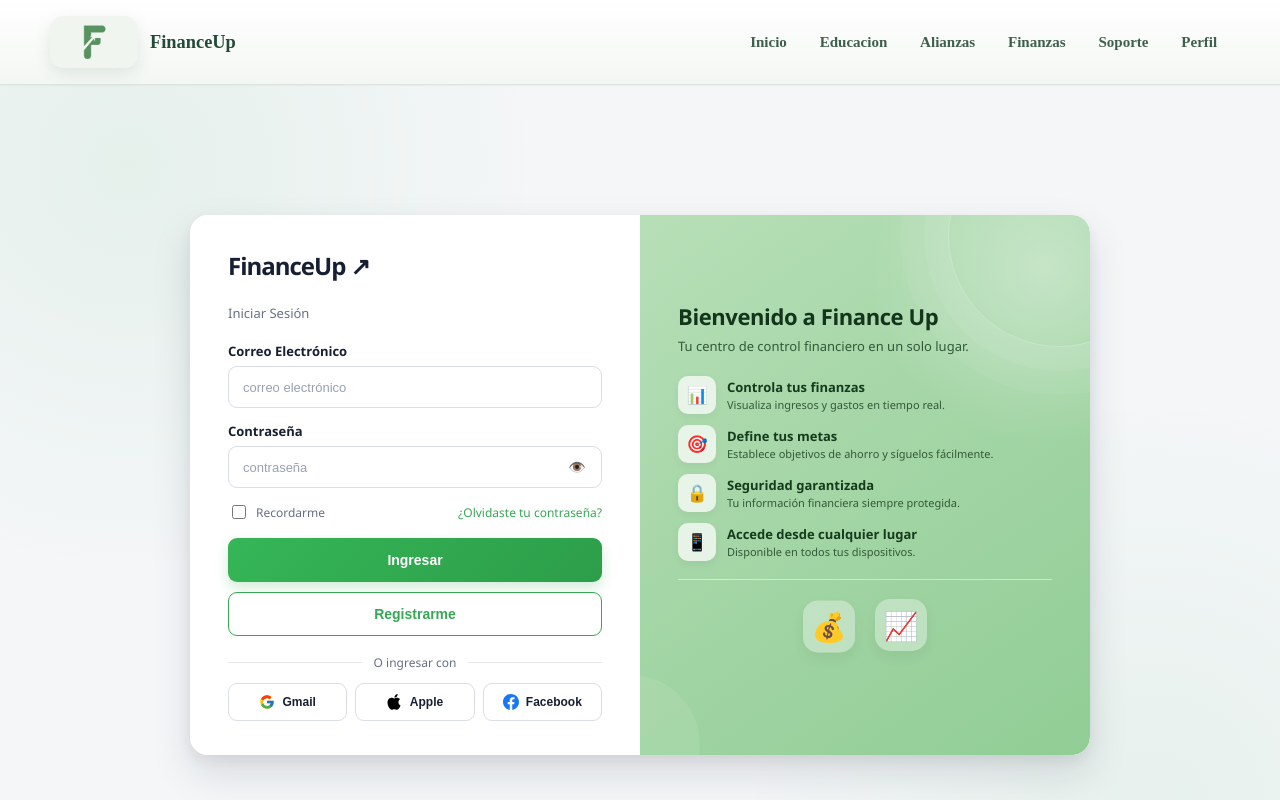
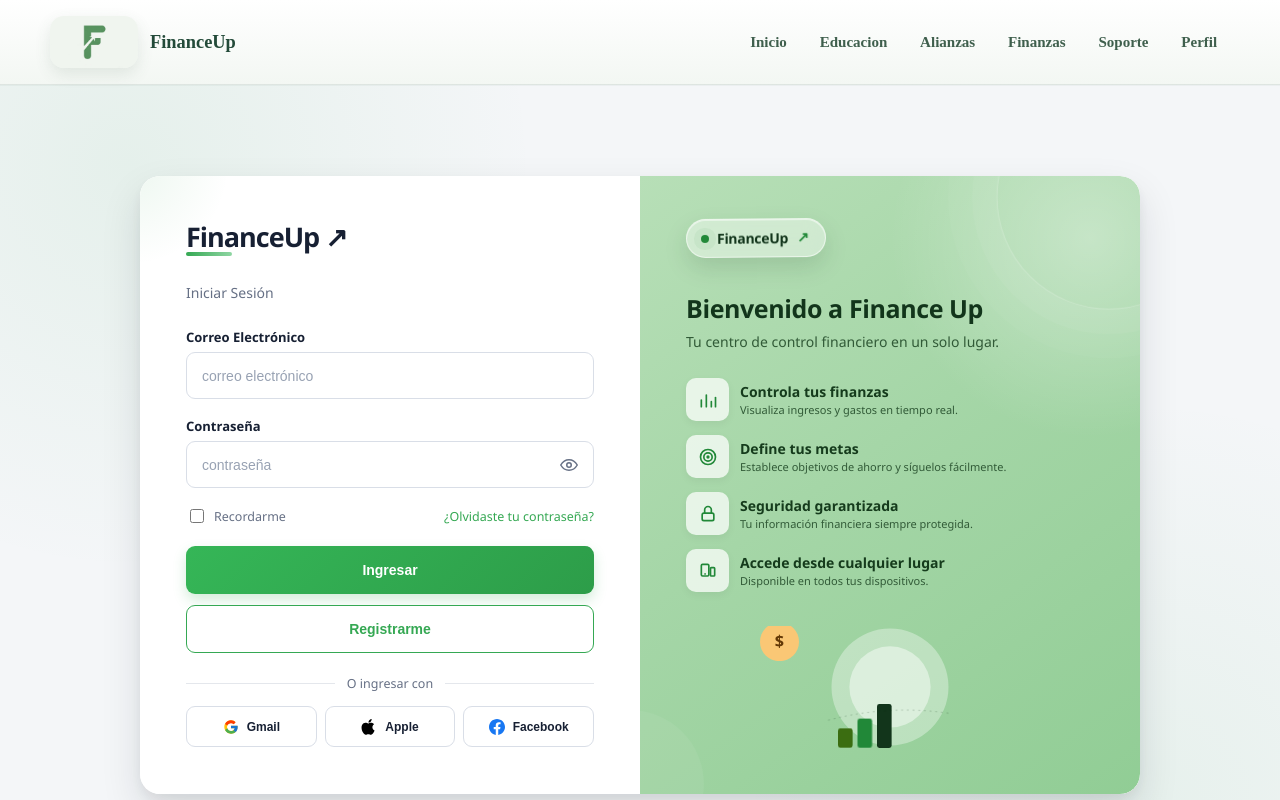
Before and after one commit to F5Alejo/cliente_financeup, an Angular app in the folder frontend_proyecto/: page /#/login in a window 1280 px wide. Shown: the top 800 px of the page. Built offline with nearby package versions, Linux system fonts and the light colour scheme.

Commit message:
ajuetes en todos los componetes de login

```diff
--- a/frontend_proyecto/src/app/app.routes.ts
+++ b/frontend_proyecto/src/app/app.routes.ts
@@ -16,18 +16,16 @@ export const routes: Routes = [
       {
         path: 'register',
         loadComponent: () =>
-          import('./pages/register/register').then((m) => m.RegisterComponent),
+          import('./pages/login/register/register').then((m) => m.RegisterComponent),
         title: 'Registro - FinanceUp',
       },
-
-
       {
-  path: 'recuperar-contrasena',
-  loadComponent: () =>
-    import('./pages/recuperar-contrasena/recuperar-contrasena').then(
+    path: 'recuperar-contrasena',
+    loadComponent: () =>
+    import('./pages/login/recuperar-contrasena/recuperar-contrasena').then(
       (m) => m.RecuperarContrasena
     ),
-  title: 'Recuperar contraseña - FinanceUp',
+    title: 'Recuperar contraseña - FinanceUp',
 },
 
       {
@@ -76,12 +74,6 @@ export const routes: Routes = [
       },
 
       {
-        path: 'pqr',
-        loadComponent: () =>
-          import('./pages/soporte/pqr/pqr').then((m) => m.PqrComponent),
-        title: 'Linea de ayuda - FinanceUp',
-      },
-      {
         path: 'finanzas',
         loadComponent: () =>
           import('./pages/finanzas/finanzas/finanzas')
--- a/frontend_proyecto/src/app/pages/login/login/login.css
+++ b/frontend_proyecto/src/app/pages/login/login/login.css
@@ -36,7 +36,7 @@
   align-items: center;
   justify-content: center;
 
-  padding: 24px 20px;
+  padding: 32px 24px;
 
   background:
     radial-gradient(
@@ -65,12 +65,12 @@
 
 .login-row {
   width: 100%;
-  max-width: 900px;
+  max-width: 1000px;
 
   display: flex;
   align-items: stretch;
 
-  border-radius: 18px;
+  border-radius: 20px;
   overflow: hidden;
 
   background: white;
@@ -78,6 +78,19 @@
   box-shadow:
     0 18px 40px rgba(16, 24, 40, 0.12),
     0 6px 14px rgba(16, 24, 40, 0.06);
+
+  animation: cardEntrance 0.7s cubic-bezier(0.16, 1, 0.3, 1) both;
+}
+
+@keyframes cardEntrance {
+  from {
+    opacity: 0;
+    transform: translateY(18px) scale(0.98);
+  }
+  to {
+    opacity: 1;
+    transform: translateY(0) scale(1);
+  }
 }
 
 /* =========================================================
@@ -88,16 +101,37 @@
   width: 50%;
   max-width: none;
 
-  padding: 34px 38px;
+  padding: 42px 46px;
 
   background: #ffffff;
 
-  border-radius: 18px 0 0 18px;
+  border-radius: 20px 0 0 20px;
 
   display: flex;
   flex-direction: column;
 
   position: relative;
+
+  overflow: hidden;
+}
+
+/* Halo decorativo sutil en la esquina */
+.login-card::before {
+  content: "";
+
+  position: absolute;
+
+  width: 200px;
+  height: 200px;
+
+  border-radius: 50%;
+
+  top: -110px;
+  left: -110px;
+
+  background: radial-gradient(circle, rgba(53, 168, 83, 0.09), transparent 70%);
+
+  pointer-events: none;
 }
 
 /* =========================================================
@@ -106,7 +140,8 @@
 
 .logo-section {
   text-align: left;
-  margin-bottom: 20px;
+  margin-bottom: 26px;
+  position: relative;
 }
 
 /* Logo FinanceUp */
@@ -115,21 +150,53 @@
 
   display: block;
 
-  font-size: 24px;
+  font-size: 27px;
   font-weight: 800;
 
   letter-spacing: -1px;
 
   color: #172033;
 
-  margin-bottom: 22px;
+  margin-bottom: 28px;
+
+  position: relative;
+}
+
+/* Acento en gradiente bajo el logo */
+.logo-section::after {
+  content: "";
+
+  position: absolute;
+
+  left: 0;
+  top: 34px;
+
+  width: 46px;
+  height: 4px;
+
+  border-radius: 4px;
+
+  background: linear-gradient(90deg, var(--green), #8fd6a3);
+
+  animation: accentGrow 0.9s cubic-bezier(0.16, 1, 0.3, 1) 0.15s both;
+}
+
+@keyframes accentGrow {
+  from {
+    width: 0;
+    opacity: 0;
+  }
+  to {
+    width: 46px;
+    opacity: 1;
+  }
 }
 
 /* Verde en la palabra Up */
 .logo-section h1 {
   position: relative;
 
-  font-size: 21px;
+  font-size: 24px;
   font-weight: 750;
 
   color: var(--text);
@@ -143,7 +210,7 @@
 */
 
 .logo-section p {
-  font-size: 13px;
+  font-size: 14px;
   color: var(--text-secondary);
 
   margin: 0;
@@ -178,7 +245,7 @@
 
 .form-group {
   width: 100%;
-  margin-bottom: 14px;
+  margin-bottom: 18px;
 }
 
 .form-group label {
@@ -197,9 +264,9 @@
 .form-group input[type="text"] {
   width: 100%;
 
-  height: 42px;
+  height: 47px;
 
-  padding: 0 14px;
+  padding: 0 15px;
 
   border: 1px solid var(--border);
   border-radius: 9px;
@@ -208,7 +275,7 @@
 
   color: var(--text);
 
-  font-size: 13px;
+  font-size: 14px;
 
   transition:
     border-color 0.25s ease,
@@ -269,13 +336,33 @@
 
   border-radius: 7px;
 
-  font-size: 14px;
+  color: var(--text-secondary);
 
-  transition: background 0.2s ease;
+  transition: background 0.2s ease, color 0.2s ease;
+}
+
+.toggle-password svg {
+  width: 18px;
+  height: 18px;
+
+  animation: iconPop 0.2s ease;
+}
+
+@keyframes iconPop {
+  from {
+    opacity: 0;
+    transform: scale(0.8);
+  }
+  to {
+    opacity: 1;
+    transform: scale(1);
+  }
 }
 
 .toggle-password:hover {
   background: #f1f3f5;
+
+  color: var(--green-dark);
 }
 
 /* =========================================================
@@ -289,9 +376,9 @@
   align-items: center;
   justify-content: space-between;
 
-  margin: 0 0 16px;
+  margin: 0 0 20px;
 
-  font-size: 12px;
+  font-size: 12.5px;
 }
 
 .checkbox-label {
@@ -338,9 +425,9 @@
 .login-card > button:not(.register-button):not(.btn-social):not(.toggle-password) {
   width: 100%;
 
-  height: 44px;
+  height: 48px;
 
-  padding: 0 16px;
+  padding: 0 17px;
 
   border: none;
 
@@ -360,7 +447,7 @@
 
   cursor: pointer;
 
-  margin-bottom: 10px;
+  margin-bottom: 11px;
 
   box-shadow:
     0 6px 13px rgba(53, 168, 83, 0.22);
@@ -395,9 +482,9 @@
 .register-button {
   width: 100%;
 
-  height: 44px;
+  height: 48px;
 
-  padding: 0 16px;
+  padding: 0 17px;
 
   background: white;
 
@@ -438,11 +525,11 @@
 
   position: relative;
 
-  margin: 18px 0 12px;
+  margin: 22px 0 14px;
 
   color: var(--text-secondary);
 
-  font-size: 12px;
+  font-size: 12.5px;
 }
 
 .social-divider::before,
@@ -479,13 +566,13 @@
 .btn-social {
   flex: 1;
 
-  height: 38px;
+  height: 41px;
 
   display: flex;
   align-items: center;
   justify-content: center;
 
-  gap: 7px;
+  gap: 8px;
 
   padding: 0 8px;
 
@@ -533,9 +620,9 @@
   width: 50%;
   max-width: none;
 
-  padding: 38px 38px;
+  padding: 46px 46px;
 
-  border-radius: 0 18px 18px 0;
+  border-radius: 0 20px 20px 0;
 
   color: #12351b;
 
@@ -581,6 +668,8 @@
   box-shadow:
     0 0 0 24px rgba(255,255,255,0.05),
     0 0 0 48px rgba(255,255,255,0.04);
+
+  animation: gentlePulse 6s ease-in-out infinite;
 }
 
 .login-welcome::after {
@@ -597,6 +686,111 @@
   bottom: -60px;
 
   background: rgba(255,255,255,0.08);
+
+  animation: gentlePulse 6s ease-in-out infinite 1.5s;
+}
+
+@keyframes gentlePulse {
+  0%, 100% {
+    transform: scale(1);
+    opacity: 1;
+  }
+  50% {
+    transform: scale(1.06);
+    opacity: 0.8;
+  }
+}
+
+/* =========================================================
+   INSIGNIA DE LOGO FLOTANTE
+   ========================================================= */
+
+.welcome-logo {
+  position: relative;
+  z-index: 3;
+
+  align-self: flex-start;
+
+  display: inline-flex;
+
+  align-items: center;
+
+  gap: 8px;
+
+  padding: 9px 18px 9px 14px;
+
+  margin-bottom: 30px;
+
+  border-radius: 999px;
+
+  background: rgba(255, 255, 255, 0.4);
+
+  border: 1px solid rgba(255, 255, 255, 0.6);
+
+  backdrop-filter: blur(10px);
+  -webkit-backdrop-filter: blur(10px);
+
+  box-shadow:
+    0 10px 24px rgba(18, 53, 27, 0.14),
+    inset 0 1px 0 rgba(255, 255, 255, 0.5);
+
+  font-size: 14px;
+
+  font-weight: 800;
+
+  letter-spacing: -0.3px;
+
+  color: #12351b;
+
+  animation: logoFloat 4s ease-in-out infinite;
+}
+
+.welcome-logo-dot {
+  width: 8px;
+  height: 8px;
+
+  border-radius: 50%;
+
+  background: #218838;
+
+  box-shadow: 0 0 0 4px rgba(33, 136, 56, 0.18);
+
+  animation: dotPulse 2s ease-in-out infinite;
+}
+
+.welcome-logo-arrow {
+  display: inline-block;
+
+  color: #218838;
+
+  animation: arrowNudge 2.2s ease-in-out infinite;
+}
+
+@keyframes logoFloat {
+  0%, 100% {
+    transform: translateY(0) rotate(0deg);
+  }
+  50% {
+    transform: translateY(-7px) rotate(-1deg);
+  }
+}
+
+@keyframes dotPulse {
+  0%, 100% {
+    box-shadow: 0 0 0 4px rgba(33, 136, 56, 0.18);
+  }
+  50% {
+    box-shadow: 0 0 0 7px rgba(33, 136, 56, 0.06);
+  }
+}
+
+@keyframes arrowNudge {
+  0%, 100% {
+    transform: translate(0, 0);
+  }
+  50% {
+    transform: translate(2px, -2px);
+  }
 }
 
 /* =========================================================
@@ -607,7 +801,7 @@
   position: relative;
   z-index: 2;
 
-  font-size: 22px;
+  font-size: 25px;
 
   font-weight: 750;
 
@@ -622,13 +816,13 @@
   position: relative;
   z-index: 2;
 
-  font-size: 13px;
+  font-size: 14px;
 
-  line-height: 1.45;
+  line-height: 1.5;
 
   color: #315a37;
 
-  margin: 0 0 20px;
+  margin: 0 0 26px;
 }
 
 /* =========================================================
@@ -649,7 +843,7 @@
 
   flex-direction: column;
 
-  gap: 11px;
+  gap: 14px;
 }
 
 .welcome-features li {
@@ -661,17 +855,15 @@
 }
 
 .feature-icon {
-  width: 38px;
-  height: 38px;
+  width: 43px;
+  height: 43px;
 
-  min-width: 38px;
+  min-width: 43px;
 
   display: flex;
 
   align-items: center;
   justify-content: center;
-
-  font-size: 17px;
 
   background: rgba(255,255,255,0.72);
 
@@ -679,12 +871,19 @@
 
   box-shadow:
     0 3px 8px rgba(0,0,0,0.05);
+
+  color: var(--green-dark);
+}
+
+.feature-icon svg {
+  width: 20px;
+  height: 20px;
 }
 
 .welcome-features strong {
   display: block;
 
-  font-size: 13px;
+  font-size: 14px;
 
   font-weight: 700;
 
@@ -704,64 +903,68 @@
 }
 
 /* =========================================================
-   ILUSTRACIÓN
+   ILUSTRACIÓN — tarjeta de estadística
    ========================================================= */
 
 .illustration {
   position: relative;
   z-index: 2;
 
-  height: 90px;
+  margin-top: 22px;
 
-  margin-top: 18px;
-
-  padding-top: 14px;
-
-  border-top: 1px solid rgba(255,255,255,0.5);
+  padding-top: 12px;
 
   display: flex;
 
   align-items: center;
 
   justify-content: center;
-
-  gap: 20px;
 }
 
-.icon-coin,
-.icon-chart {
-  display: flex;
+.illustration-svg {
+  width: 100%;
+  max-width: 260px;
 
-  align-items: center;
-  justify-content: center;
-
-  width: 52px;
-  height: 52px;
-
-  border-radius: 15px;
-
-  background: rgba(255,255,255,0.35);
-
-  font-size: 28px;
-
-  box-shadow:
-    0 6px 14px rgba(0,0,0,0.05);
-
-  animation: floating 3s ease-in-out infinite;
+  height: auto;
 }
 
-.icon-chart {
-  animation-delay: 0.5s;
+.illustration-svg .coin-group {
+  animation: coinFloat 3s ease-in-out infinite;
+  transform-origin: center;
 }
 
-@keyframes floating {
-  0%,
-  100% {
+.illustration-svg .bar-1 {
+  animation: barGrow 0.6s cubic-bezier(0.16, 1, 0.3, 1) 0.2s both;
+  transform-origin: bottom;
+}
+
+.illustration-svg .bar-2 {
+  animation: barGrow 0.6s cubic-bezier(0.16, 1, 0.3, 1) 0.35s both;
+  transform-origin: bottom;
+}
+
+.illustration-svg .bar-3 {
+  animation: barGrow 0.6s cubic-bezier(0.16, 1, 0.3, 1) 0.5s both;
+  transform-origin: bottom;
+}
+
+@keyframes coinFloat {
+  0%, 100% {
     transform: translateY(0);
   }
-
   50% {
     transform: translateY(-6px);
+  }
+}
+
+@keyframes barGrow {
+  from {
+    transform: scaleY(0);
+    opacity: 0;
+  }
+  to {
+    transform: scaleY(1);
+    opacity: 1;
   }
 }
 
@@ -831,6 +1034,12 @@
     border-radius: 16px 16px 0 0;
   }
 
+  .welcome-logo {
+    font-size: 12.5px;
+    padding: 7px 14px 7px 11px;
+    margin-bottom: 18px;
+  }
+
   .login-welcome h2 {
     font-size: 18px;
   }
@@ -840,17 +1049,11 @@
   }
 
   .illustration {
-    height: 70px;
-
     margin-top: 16px;
   }
 
-  .icon-coin,
-  .icon-chart {
-    width: 42px;
-    height: 42px;
-
-    font-size: 22px;
+  .illustration-svg {
+    max-width: 200px;
   }
 }
 
--- a/frontend_proyecto/src/app/pages/login/login/login.html
+++ b/frontend_proyecto/src/app/pages/login/login/login.html
@@ -43,8 +43,16 @@
             type="button"
             class="toggle-password"
             (click)="togglePasswordVisibility()"
+            [attr.aria-label]="showPassword ? 'Ocultar contraseña' : 'Mostrar contraseña'"
           >
-            {{ showPassword ? '🙈' : '👁️' }}
+            <svg *ngIf="!showPassword" viewBox="0 0 24 24" fill="none" stroke="currentColor" stroke-width="2" stroke-linecap="round" stroke-linejoin="round">
+              <path d="M1 12s4-7 11-7 11 7 11 7-4 7-11 7-11-7-11-7z"></path>
+              <circle cx="12" cy="12" r="3"></circle>
+            </svg>
+            <svg *ngIf="showPassword" viewBox="0 0 24 24" fill="none" stroke="currentColor" stroke-width="2" stroke-linecap="round" stroke-linejoin="round">
+              <path d="M17.94 17.94A10.94 10.94 0 0 1 12 20c-7 0-11-8-11-8a20.3 20.3 0 0 1 5.06-5.94M9.9 4.24A10.4 10.4 0 0 1 12 4c7 0 11 8 11 8a20.3 20.3 0 0 1-2.16 3.19m-6.72-1.07a3 3 0 1 1-4.24-4.24"></path>
+              <line x1="1" y1="1" x2="23" y2="23"></line>
+            </svg>
           </button>
         </div>
       </div>
@@ -102,33 +110,62 @@
 
     <!-- Panel de bienvenida -->
     <div class="login-welcome">
+      <div class="welcome-logo">
+        <span class="welcome-logo-dot"></span>
+        FinanceUp <span class="welcome-logo-arrow">↗</span>
+      </div>
+
       <h2>Bienvenido a Finance Up</h2>
       <p class="welcome-subtitle">Tu centro de control financiero en un solo lugar.</p>
 
       <ul class="welcome-features">
         <li>
-          <span class="feature-icon">📊</span>
+          <span class="feature-icon">
+            <svg viewBox="0 0 24 24" fill="none" stroke="currentColor" stroke-width="2" stroke-linecap="round" stroke-linejoin="round">
+              <line x1="4" y1="20" x2="4" y2="12"></line>
+              <line x1="10" y1="20" x2="10" y2="6"></line>
+              <line x1="16" y1="20" x2="16" y2="14"></line>
+              <line x1="21" y1="20" x2="21" y2="9"></line>
+            </svg>
+          </span>
           <div>
             <strong>Controla tus finanzas</strong>
             <p>Visualiza ingresos y gastos en tiempo real.</p>
           </div>
         </li>
         <li>
-          <span class="feature-icon">🎯</span>
+          <span class="feature-icon">
+            <svg viewBox="0 0 24 24" fill="none" stroke="currentColor" stroke-width="2" stroke-linecap="round" stroke-linejoin="round">
+              <circle cx="12" cy="12" r="9"></circle>
+              <circle cx="12" cy="12" r="5"></circle>
+              <circle cx="12" cy="12" r="1"></circle>
+            </svg>
+          </span>
           <div>
             <strong>Define tus metas</strong>
             <p>Establece objetivos de ahorro y síguelos fácilmente.</p>
           </div>
         </li>
         <li>
-          <span class="feature-icon">🔒</span>
+          <span class="feature-icon">
+            <svg viewBox="0 0 24 24" fill="none" stroke="currentColor" stroke-width="2" stroke-linecap="round" stroke-linejoin="round">
+              <rect x="5" y="11" width="14" height="9" rx="2"></rect>
+              <path d="M8 11V7a4 4 0 0 1 8 0v4"></path>
+            </svg>
+          </span>
           <div>
             <strong>Seguridad garantizada</strong>
             <p>Tu información financiera siempre protegida.</p>
           </div>
         </li>
         <li>
-          <span class="feature-icon">📱</span>
+          <span class="feature-icon">
+            <svg viewBox="0 0 24 24" fill="none" stroke="currentColor" stroke-width="2" stroke-linecap="round" stroke-linejoin="round">
+              <rect x="4" y="4" width="9" height="14" rx="1.5"></rect>
+              <rect x="15" y="8" width="5" height="10" rx="1"></rect>
+              <line x1="8.5" y1="15.5" x2="8.5" y2="15.51"></line>
+            </svg>
+          </span>
           <div>
             <strong>Accede desde cualquier lugar</strong>
             <p>Disponible en todos tus dispositivos.</p>
@@ -137,8 +174,23 @@
       </ul>
 
       <div class="illustration">
-        <span class="icon-coin">💰</span>
-        <span class="icon-chart">📈</span>
+        <svg class="illustration-svg" viewBox="0 0 320 150" preserveAspectRatio="xMidYMid meet">
+          <circle cx="160" cy="75" r="72" fill="#ffffff" opacity="0.35"></circle>
+          <circle cx="160" cy="75" r="50" fill="#ffffff" opacity="0.45"></circle>
+
+          <g transform="translate(96,96)">
+            <rect class="bar-1" x="0" y="30" width="18" height="24" rx="3" fill="#3b6d11"></rect>
+            <rect class="bar-2" x="24" y="18" width="18" height="36" rx="3" fill="#218838"></rect>
+            <rect class="bar-3" x="48" y="0" width="18" height="54" rx="3" fill="#12351b"></rect>
+          </g>
+
+          <g class="coin-group" transform="translate(178,40)">
+            <circle cx="24" cy="24" r="24" fill="#fac775"></circle>
+            <text x="24" y="31" text-anchor="middle" font-size="20" font-weight="700" fill="#633806">$</text>
+          </g>
+
+          <path d="M84 116 Q160 96 236 108" stroke="#12351b" stroke-width="1" stroke-dasharray="2 5" fill="none" opacity="0.3"></path>
+        </svg>
       </div>
     </div>
 
--- a/frontend_proyecto/src/app/pages/login/login/login.ts
+++ b/frontend_proyecto/src/app/pages/login/login/login.ts
@@ -69,7 +69,7 @@ export class LoginComponent {
   }
 
   goToForgotPassword(): void {
-    this.router.navigate(['/forgot-password']);
+    this.router.navigate(['/recuperar-contrasena']);
   }
 
 
--- a/frontend_proyecto/src/app/services/auth.ts
+++ b/frontend_proyecto/src/app/services/auth.ts
@@ -55,6 +55,38 @@ export class AuthService {
   }
 
   /**
+   * Login con proveedor social (Google/Apple/Facebook).
+   * MOCK: simula la respuesta del proveedor mientras no haya SDK/backend real conectado.
+   * TODO: reemplazar por el flujo real de cada proveedor (ver notas de integración).
+   */
+  iniciarSesionConProveedor(proveedor: 'google' | 'apple' | 'facebook'): Promise<Usuario> {
+    return new Promise((resolve) => {
+      setTimeout(() => {
+        const emailSimulado = `usuario@${proveedor}.com`;
+
+        let usuario = this.usuarios.find(
+          (u) => u.email.toLowerCase() === emailSimulado.toLowerCase()
+        );
+
+        // Si es la primera vez que "entra" con ese proveedor, se crea el usuario
+        if (!usuario) {
+          usuario = {
+            email: emailSimulado,
+            password: '', // no aplica en login social
+            nombre: `Usuario ${proveedor.charAt(0).toUpperCase() + proveedor.slice(1)}`,
+            rol: 'user'
+          };
+          this.usuarios.push(usuario);
+        }
+
+        this.usuarioActual = usuario;
+        sessionStorage.setItem(STORAGE_KEY, JSON.stringify(usuario));
+        resolve(usuario);
+      }, 1200);
+    });
+  }
+
+  /**
    * Registra un nuevo usuario (mock, en memoria) y lo deja autenticado.
    * Devuelve { exito: true } si se creó, o { exito: false, mensaje } si el correo ya existe.
    */
```
